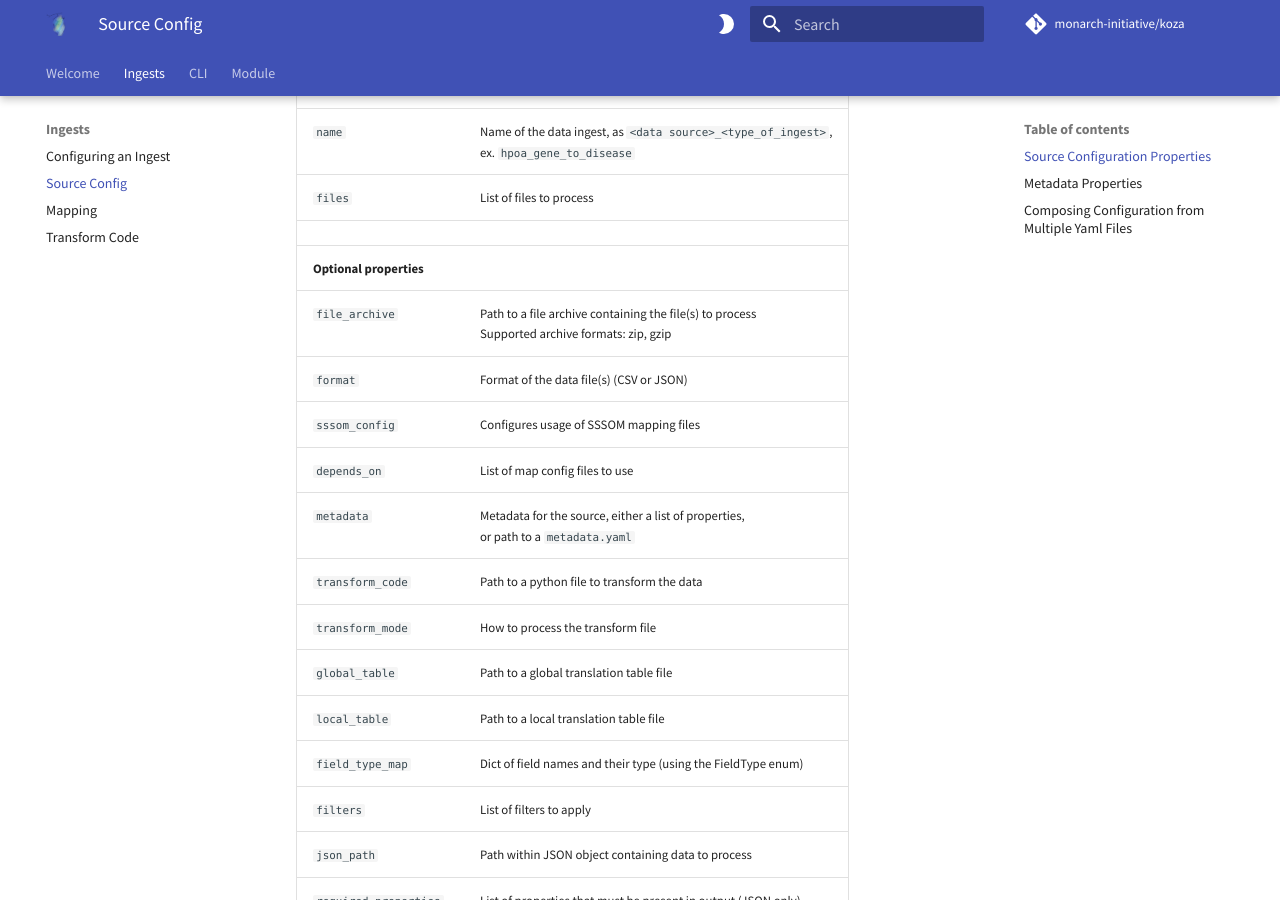
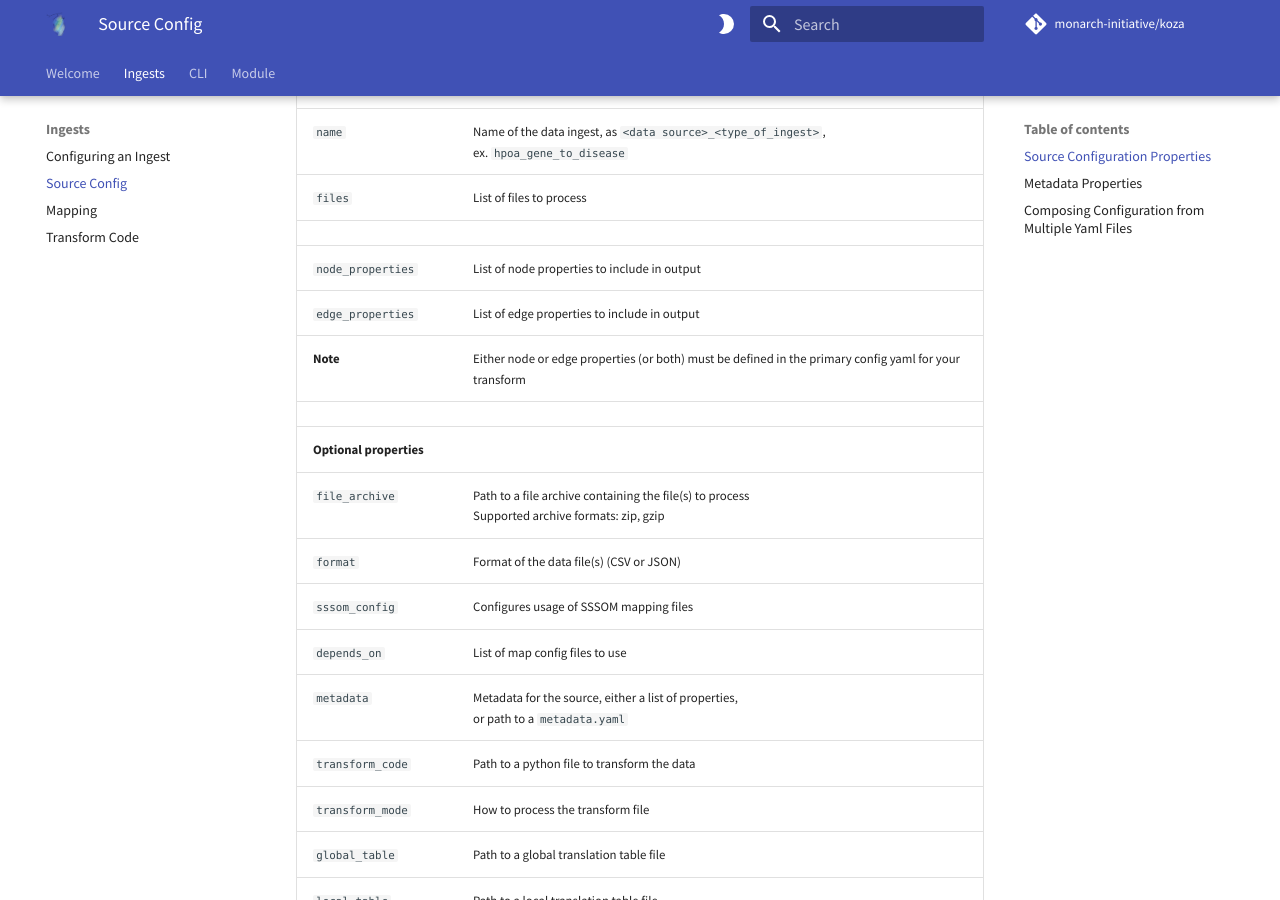
Before and after one commit to monarch-initiative/koza, an MkDocs documentation site: the page built from docs/Ingests/source_config.md, in a window 1280 px wide and 900 px high, scrolled down 340 px. Built offline with MkDocs 1.6.1 and Material for MkDocs 9.7.7, drawn with Linux system fonts in a browser that asks for light colours; some web fonts are replaced; comment, search, counter and statistics services are not loaded.

Commit message:
further documentation changes

```diff
--- a/docs/Ingests/source_config.md
+++ b/docs/Ingests/source_config.md
@@ -4,35 +4,39 @@ This YAML file sets properties for the ingest of a single file type from a withi
 
 ## Source Configuration Properties
 
-| **Required properties**     |                                                                                                     |
-| --------------------------- | --------------------------------------------------------------------------------------------------- |
-| `name`                      | Name of the data ingest, as `<data source>_<type_of_ingest>`, <br/>ex. `hpoa_gene_to_disease`       |
-| `files`                     | List of files to process                                                                            |
-|                             |                                                                                                     |
-| **Optional properties**     |                                                                                                     |
-| `file_archive`              | Path to a file archive containing the file(s) to process <br/> Supported archive formats: zip, gzip |
-| `format`                    | Format of the data file(s) (CSV or JSON)                                                            |
-| `sssom_config`              | Configures usage of SSSOM mapping files                                                             |
-| `depends_on`                | List of map config files to use                                                                     |
-| `metadata`                  | Metadata for the source, either a list of properties,<br/>or path to a `metadata.yaml`              |
-| `transform_code`            | Path to a python file to transform the data                                                         |
-| `transform_mode`            | How to process the transform file                                                                   |
-| `global_table`              | Path to a global translation table file                                                             |
-| `local_table`               | Path to a local translation table file                                                              |
-| `field_type_map`            | Dict of field names and their type (using the FieldType enum)                                       |
-| `filters`                   | List of filters to apply                                                                            |
-| `json_path`                 | Path within JSON object containing data to process                                                  |
-| `required_properties`       | List of properties that must be present in output (JSON only)                                       |
-|                             |                                                                                                     |
-| **CSV-Specific Properties** |                                                                                                     |
-| `delimiter`                 | Delimiter for csv files (**Required for CSV format**)                                               |
-| **Optional CSV Properties** |                                                                                                     |
-| `columns`                   | List of columns to include in output (CSV only)                                                     |
-| `header`                    | Header row index for csv files                                                                      |
-| `header_delimiter`          | Delimiter for header in csv files                                                                   |
-| `header_prefix`             | Prefix for header in csv files                                                                      |
-| `comment_char`              | Comment character for csv files                                                                     |
-| `skip_blank_lines`          | Skip blank lines in csv files                                                                       |
+| **Required properties**     |                                                                                                        |
+| --------------------------- | ------------------------------------------------------------------------------------------------------ |
+| `name`                      | Name of the data ingest, as `<data source>_<type_of_ingest>`, <br/>ex. `hpoa_gene_to_disease`          |
+| `files`                     | List of files to process                                                                               |
+|                             |                                                                                                        |
+| `node_properties`           | List of node properties to include in output                                                           |
+| `edge_properties`           | List of edge properties to include in output                                                           |
+| **Note**                    | Either node or edge properties (or both) must be defined in the primary config yaml for your transform |
+|                             |                                                                                                        |
+| **Optional properties**     |                                                                                                        |
+| `file_archive`              | Path to a file archive containing the file(s) to process <br/> Supported archive formats: zip, gzip    |
+| `format`                    | Format of the data file(s) (CSV or JSON)                                                               |
+| `sssom_config`              | Configures usage of SSSOM mapping files                                                                |
+| `depends_on`                | List of map config files to use                                                                        |
+| `metadata`                  | Metadata for the source, either a list of properties,<br/>or path to a `metadata.yaml`                 |
+| `transform_code`            | Path to a python file to transform the data                                                            |
+| `transform_mode`            | How to process the transform file                                                                      |
+| `global_table`              | Path to a global translation table file                                                                |
+| `local_table`               | Path to a local translation table file                                                                 |
+| `field_type_map`            | Dict of field names and their type (using the FieldType enum)                                          |
+| `filters`                   | List of filters to apply                                                                               |
+| `json_path`                 | Path within JSON object containing data to process                                                     |
+| `required_properties`       | List of properties that must be present in output (JSON only)                                          |
+|                             |                                                                                                        |
+| **CSV-Specific Properties** |                                                                                                        |
+| `delimiter`                 | Delimiter for csv files (**Required for CSV format**)                                                  |
+| **Optional CSV Properties** |                                                                                                        |
+| `columns`                   | List of columns to include in output (CSV only)                                                        |
+| `header`                    | Header row index for csv files                                                                         |
+| `header_delimiter`          | Delimiter for header in csv files                                                                      |
+| `header_prefix`             | Prefix for header in csv files                                                                         |
+| `comment_char`              | Comment character for csv files                                                                        |
+| `skip_blank_lines`          | Skip blank lines in csv files                                                                          |
 
 ## Metadata Properties
 
```
Also changed, not shown: docs/Ingests/index.md (+1 -1 lines), docs/index.md (+1 -1 lines), 1 other file.
